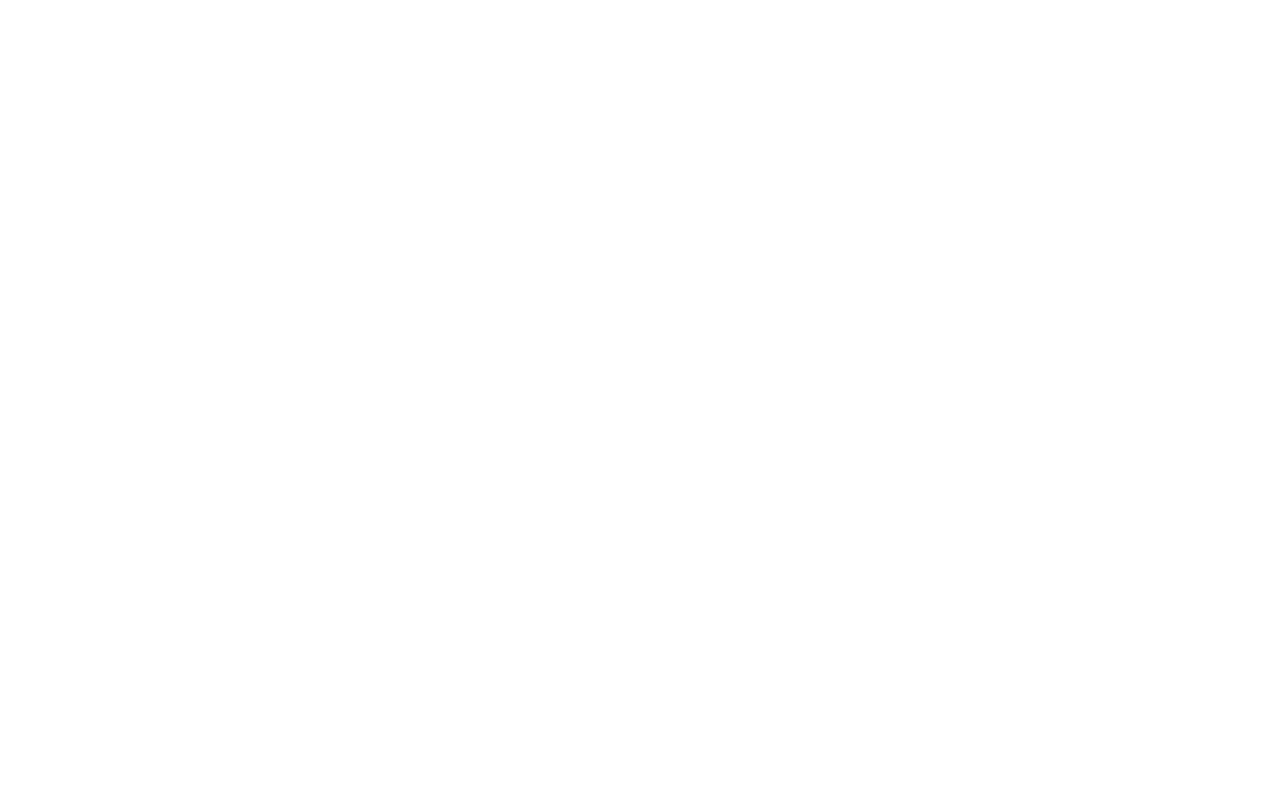
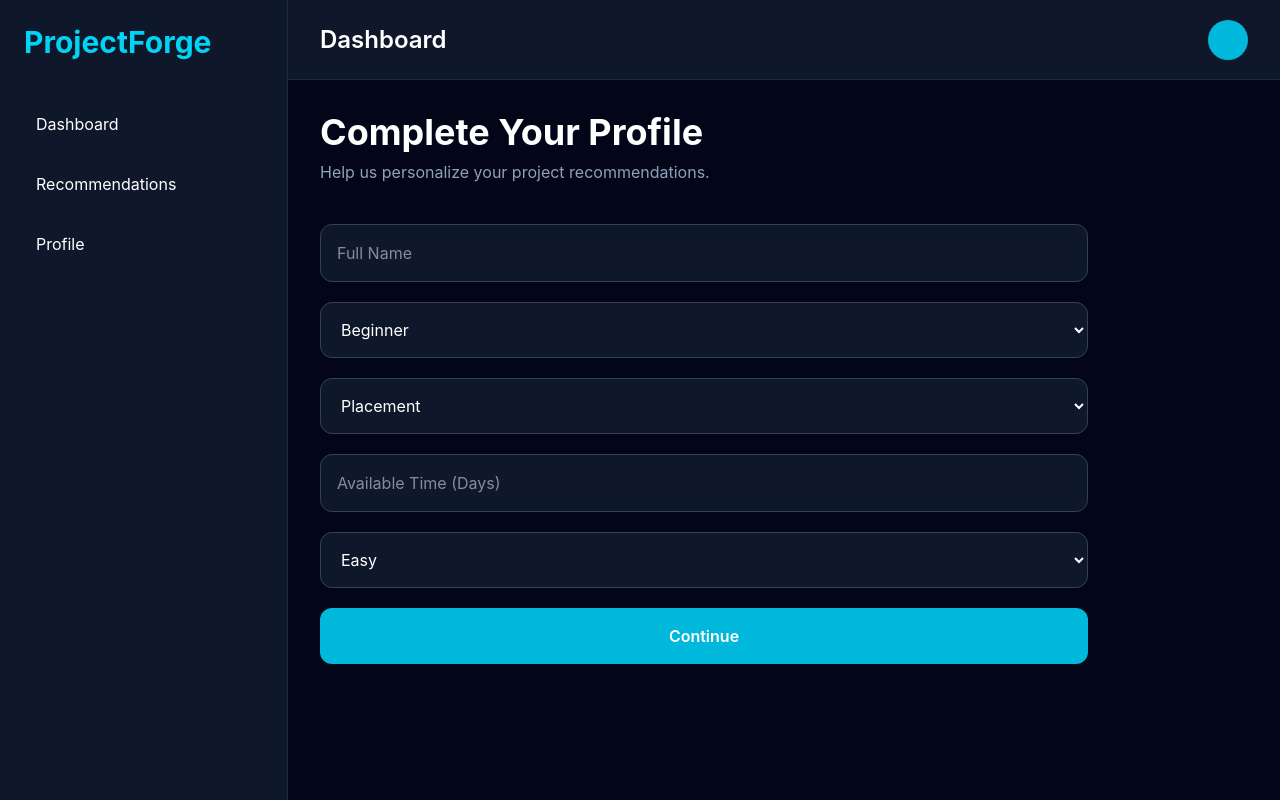
Before and after one commit to tharun17-web/projectforge-ai, a React app in the folder frontend/: page /profile in a window 1280 px wide. Before the commit this address had no page. Built offline with nearby package versions, Linux system fonts and the light colour scheme; the HTML template or start-up script is replaced by a standard one.

Commit message:
Create profile setup page

```diff
--- /dev/null
+++ b/frontend/src/components/layout/Sidebar.jsx
@@ -0,0 +1,40 @@
+import { Link } from "react-router-dom";
+
+function Sidebar() {
+  return (
+    <aside className="w-72 bg-slate-900 border-r border-slate-800 min-h-screen p-6">
+
+      <h1 className="text-3xl font-bold text-cyan-400">
+        ProjectForge
+      </h1>
+
+      <nav className="mt-10 space-y-3">
+
+        <Link
+          to="/dashboard"
+          className="block p-3 rounded-lg hover:bg-slate-800"
+        >
+          Dashboard
+        </Link>
+
+        <Link
+          to="/recommendation"
+          className="block p-3 rounded-lg hover:bg-slate-800"
+        >
+          Recommendations
+        </Link>
+
+        <Link
+          to="/profile"
+          className="block p-3 rounded-lg hover:bg-slate-800"
+        >
+          Profile
+        </Link>
+
+      </nav>
+
+    </aside>
+  );
+}
+
+export default Sidebar;
--- /dev/null
+++ b/frontend/src/components/layout/Topbar.jsx
@@ -0,0 +1,15 @@
+function Topbar() {
+  return (
+    <header className="h-20 bg-slate-900 border-b border-slate-800 flex items-center justify-between px-8">
+
+      <h2 className="text-2xl font-semibold text-white">
+        Dashboard
+      </h2>
+
+      <div className="w-10 h-10 rounded-full bg-cyan-500" />
+
+    </header>
+  );
+}
+
+export default Topbar;
--- a/frontend/src/components/sections/Hero.jsx
+++ b/frontend/src/components/sections/Hero.jsx
@@ -1,3 +1,4 @@
+import { Link } from "react-router-dom";
 function Hero() {
   return (
     <section className="min-h-[90vh] bg-slate-950 text-white flex items-center justify-center px-6">
@@ -20,14 +21,20 @@
         </p>
 
         <div className="mt-10 flex justify-center gap-5 flex-wrap">
-          <button className="px-8 py-4 rounded-xl bg-cyan-500 hover:bg-cyan-600 transition font-semibold">
-            Get Started
-          </button>
+  <Link
+    to="/register"
+    className="px-8 py-4 rounded-xl bg-cyan-500 hover:bg-cyan-600 transition font-semibold"
+  >
+    Get Started
+  </Link>
 
-          <button className="px-8 py-4 rounded-xl border border-slate-700 hover:border-cyan-400 transition">
-            Explore Features
-          </button>
-        </div>
+  <Link
+    to="/dashboard"
+    className="px-8 py-4 rounded-xl border border-slate-700 hover:border-cyan-400 transition"
+  >
+    Explore Features
+  </Link>
+</div>
       </div>
     </section>
   );
--- /dev/null
+++ b/frontend/src/pages/Dashboard/Dashboard.jsx
@@ -0,0 +1,28 @@
+import Sidebar from "../../components/layout/Sidebar";
+import Topbar from "../../components/layout/Topbar";
+
+function Dashboard() {
+  return (
+    <div className="flex bg-slate-950 text-white">
+
+      <Sidebar />
+
+      <div className="flex-1">
+
+        <Topbar />
+
+        <main className="p-8">
+
+          <h1 className="text-4xl font-bold">
+            Welcome to ProjectForge 🚀
+          </h1>
+
+        </main>
+
+      </div>
+
+    </div>
+  );
+}
+
+export default Dashboard;
--- /dev/null
+++ b/frontend/src/pages/Profile/Profile.jsx
@@ -0,0 +1,67 @@
+import Sidebar from "../../components/layout/Sidebar";
+import Topbar from "../../components/layout/Topbar";
+
+function Profile() {
+  return (
+    <div className="flex min-h-screen bg-slate-950 text-white">
+      <Sidebar />
+
+      <div className="flex-1">
+        <Topbar />
+
+        <main className="p-8">
+          <h1 className="text-4xl font-bold">Complete Your Profile</h1>
+
+          <p className="mt-2 text-slate-400">
+            Help us personalize your project recommendations.
+          </p>
+
+          <form className="mt-10 space-y-5 max-w-3xl">
+
+            <input
+              type="text"
+              placeholder="Full Name"
+              className="w-full p-4 rounded-xl bg-slate-900 border border-slate-700 outline-none"
+            />
+
+            <select className="w-full p-4 rounded-xl bg-slate-900 border border-slate-700">
+              <option>Beginner</option>
+              <option>Intermediate</option>
+              <option>Advanced</option>
+            </select>
+
+            <select className="w-full p-4 rounded-xl bg-slate-900 border border-slate-700">
+              <option>Placement</option>
+              <option>Portfolio</option>
+              <option>Hackathon</option>
+              <option>Freelancing</option>
+              <option>Startup</option>
+            </select>
+
+            <input
+              type="number"
+              placeholder="Available Time (Days)"
+              className="w-full p-4 rounded-xl bg-slate-900 border border-slate-700 outline-none"
+            />
+
+            <select className="w-full p-4 rounded-xl bg-slate-900 border border-slate-700">
+              <option>Easy</option>
+              <option>Medium</option>
+              <option>Hard</option>
+            </select>
+
+            <button
+              type="submit"
+              className="w-full bg-cyan-500 hover:bg-cyan-600 p-4 rounded-xl font-semibold"
+            >
+              Continue
+            </button>
+
+          </form>
+        </main>
+      </div>
+    </div>
+  );
+}
+
+export default Profile;
--- a/frontend/src/routes/AppRoutes.jsx
+++ b/frontend/src/routes/AppRoutes.jsx
@@ -3,7 +3,8 @@
 import Home from "../pages/Home/Home";
 import Login from "../pages/Login/Login";
 import Register from "../pages/Register/Register";
-
+import Dashboard from "../pages/Dashboard/Dashboard";
+import Profile from "../pages/Profile/Profile";
 function AppRoutes() {
   return (
     <BrowserRouter>
@@ -11,6 +12,8 @@
         <Route path="/" element={<Home />} />
         <Route path="/login" element={<Login />} />
         <Route path="/register" element={<Register />} />
+        <Route path="/dashboard" element={<Dashboard />} />
+        <Route path="/profile" element={<Profile />} />
       </Routes>
     </BrowserRouter>
   );
```
